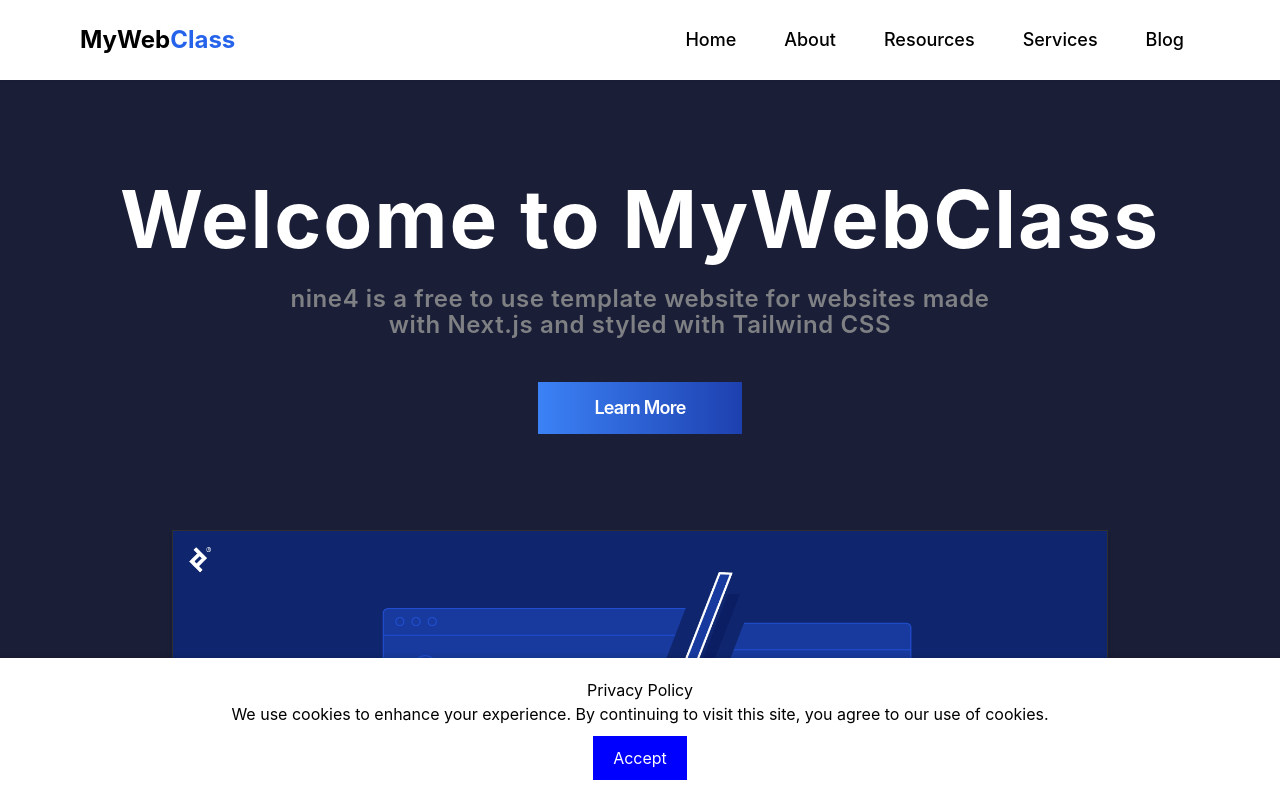
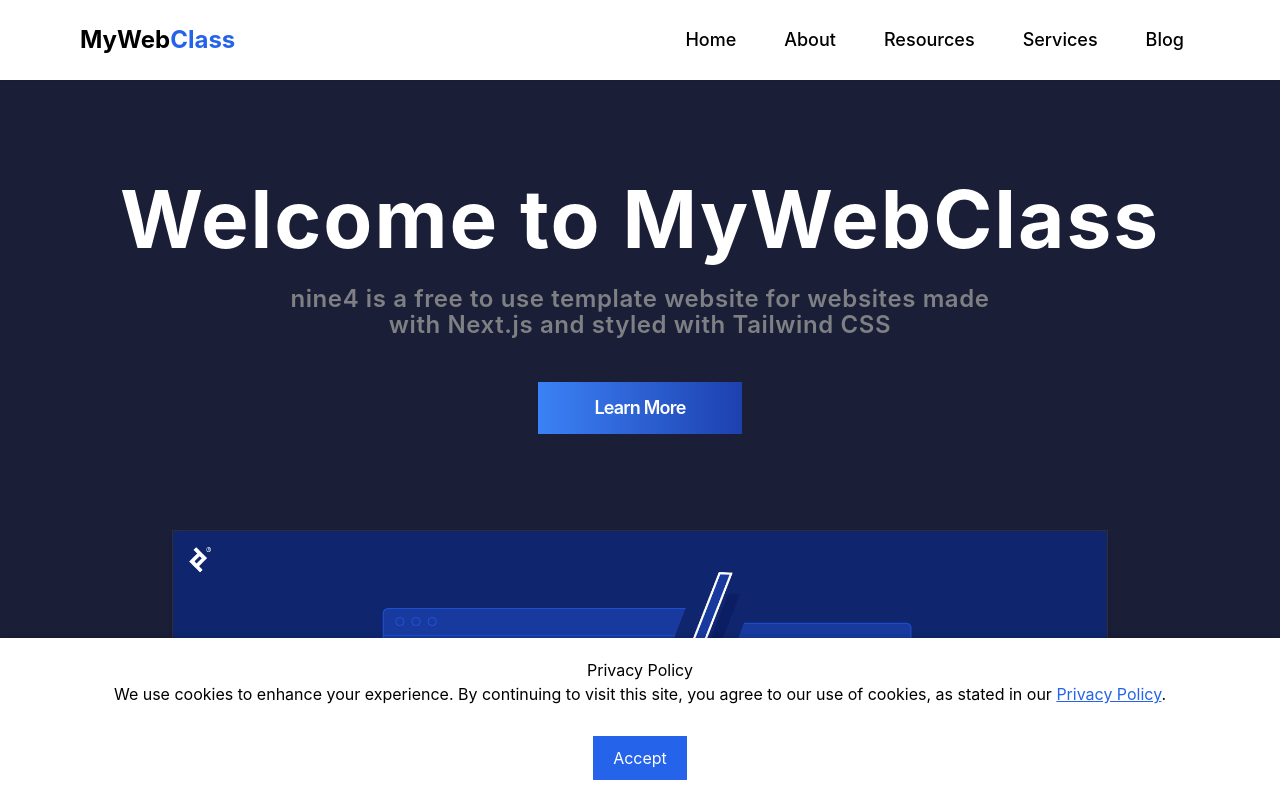
Before and after one commit to tanner666/Next.js_Website_IS601, a Next.js app: page / in a window 1280 px wide. Shown: the top 798 px of the page. Built offline with nearby package versions, Linux system fonts and the light colour scheme.

Commit message:
updated styles for privacy pop up

```diff
--- a/components/privacy-pop-up.js
+++ b/components/privacy-pop-up.js
@@ -22,9 +22,9 @@
     <>
       {showPopup && (
         <div className="popup">
-          <Link href="/privacy-policy"><h2>Privacy Policy</h2></Link>
+          <h2>Privacy Policy</h2>
           <p>
-            We use cookies to enhance your experience. By continuing to visit this site, you agree to our use of cookies.
+            We use cookies to enhance your experience. By continuing to visit this site, you agree to our use of cookies, as stated in our <Link href="/privacy-policy" className="text-blue-600 underline">Privacy Policy</Link>.
           </p>
           <button onClick={handleAccept}>Accept</button>
           <style jsx>{`
@@ -40,9 +40,9 @@
             }
 
             button {
-              margin-top: 10px;
+              margin-top: 30px;
               padding: 10px 20px;
-              background-color: blue;
+              background-color: #2563EB;
               color: white;
               border: none;
               cursor: pointer;
```
